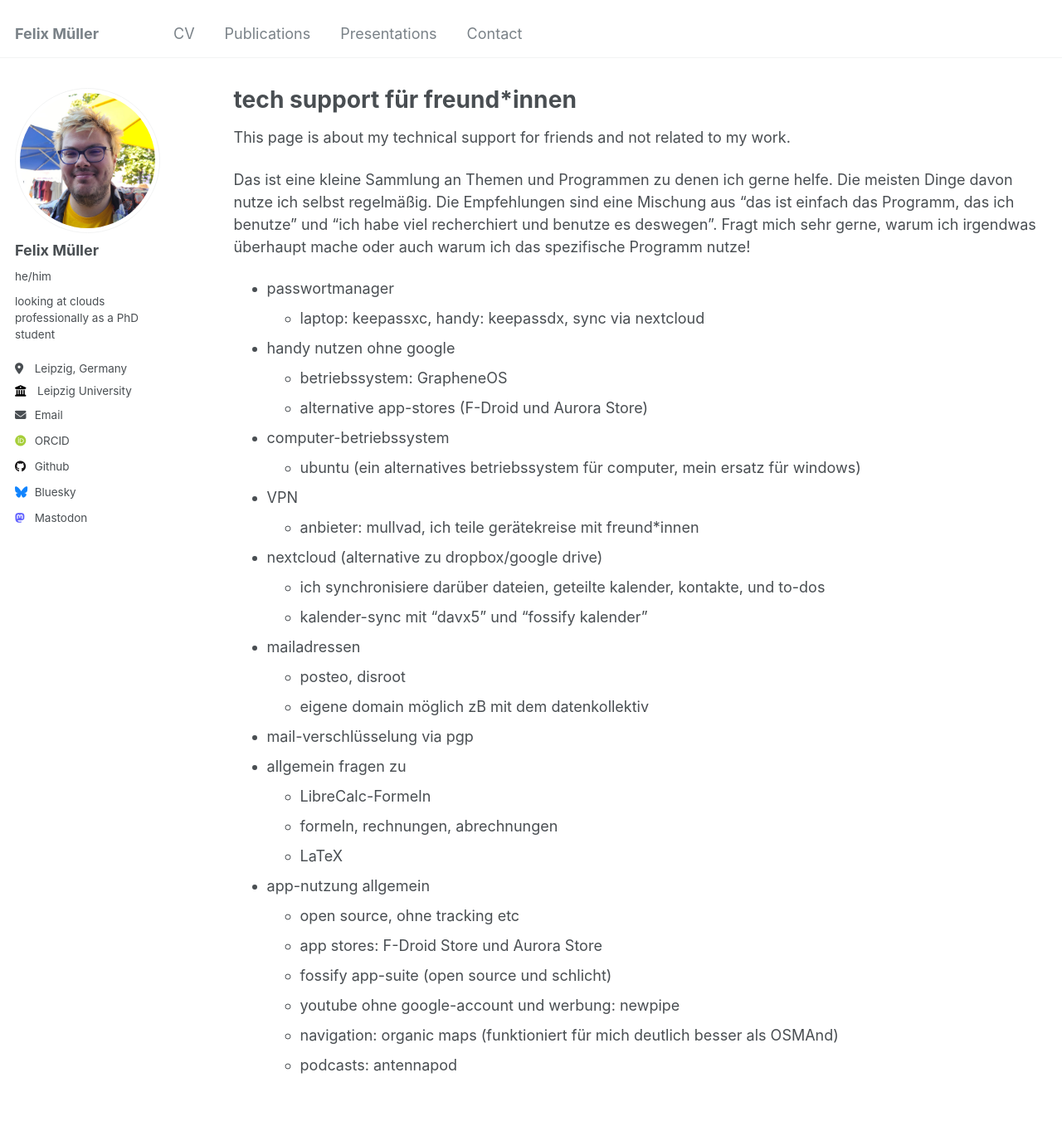
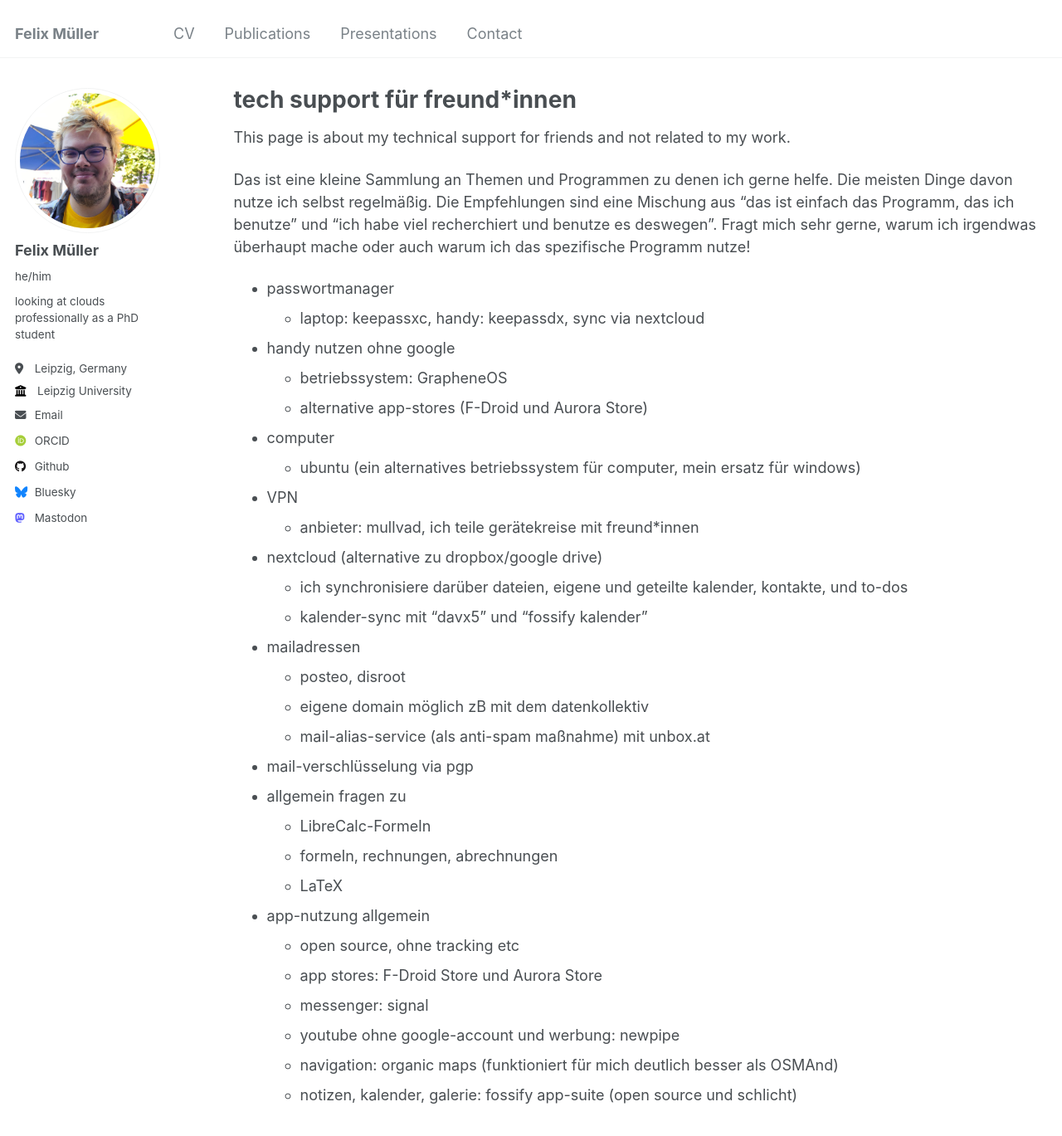
Before and after one commit to felix-mue/felix-mue.github.io, a Jekyll site: the page built from _pages/tech-support-for-friends.md, in a window 1280 px wide and 1400 px high. Shown: the top 1369 px of the window at 83% size. Built offline with Jekyll 4.4.1, drawn with Linux system fonts in a browser that asks for light colours; some web fonts are replaced.

Commit message:
update tech support site

```diff
--- a/_pages/tech-support-for-friends.md
+++ b/_pages/tech-support-for-friends.md
@@ -14,16 +14,17 @@ Das ist eine kleine Sammlung an Themen und Programmen zu denen ich gerne helfe.
 * handy nutzen ohne google
   * betriebssystem: GrapheneOS
   * alternative app-stores (F-Droid und Aurora Store)
-* computer-betriebssystem
+* computer
   * ubuntu (ein alternatives betriebssystem für computer, mein ersatz für windows)
 * VPN
   * anbieter: mullvad, ich teile gerätekreise mit freund*innen
 * nextcloud (alternative zu dropbox/google drive)
-  * ich synchronisiere darüber dateien, geteilte kalender, kontakte, und to-dos
+  * ich synchronisiere darüber dateien, eigene und geteilte kalender, kontakte, und to-dos
   * kalender-sync mit "davx5" und "fossify kalender"
 * mailadressen
   * posteo, disroot
   * eigene domain möglich zB mit dem datenkollektiv
+  * mail-alias-service (als anti-spam maßnahme) mit unbox.at
 * mail-verschlüsselung via pgp
 * allgemein fragen zu
   * LibreCalc-Formeln
@@ -32,7 +33,7 @@ Das ist eine kleine Sammlung an Themen und Programmen zu denen ich gerne helfe.
 * app-nutzung allgemein
   * open source, ohne tracking etc
   * app stores: F-Droid Store und Aurora Store
-  * fossify app-suite (open source und schlicht)
+  * messenger: signal
   * youtube ohne google-account und werbung: newpipe
   * navigation: organic maps (funktioniert für mich deutlich besser als OSMAnd)
-  * podcasts: antennapod
+  * notizen, kalender, galerie: fossify app-suite (open source und schlicht)
```
